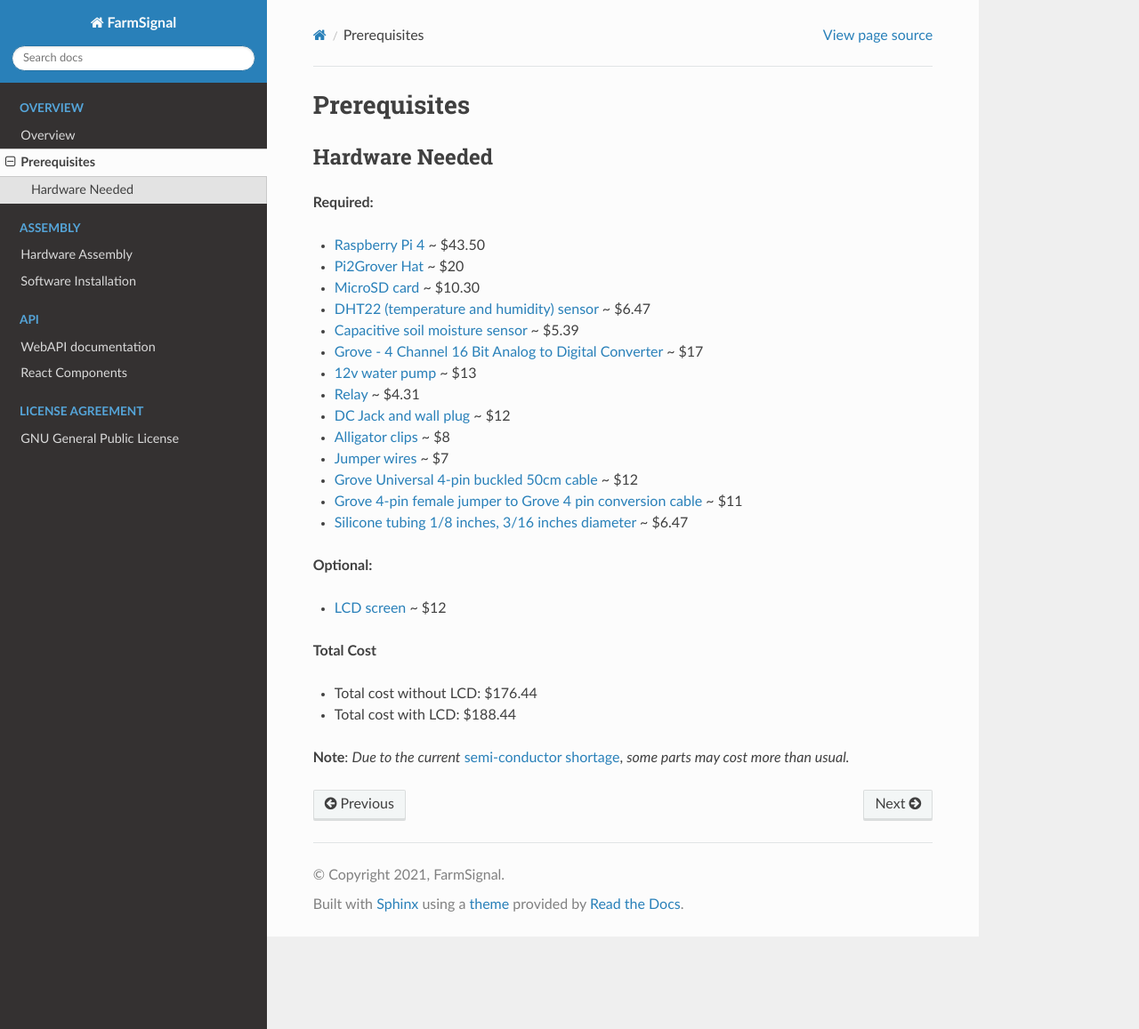
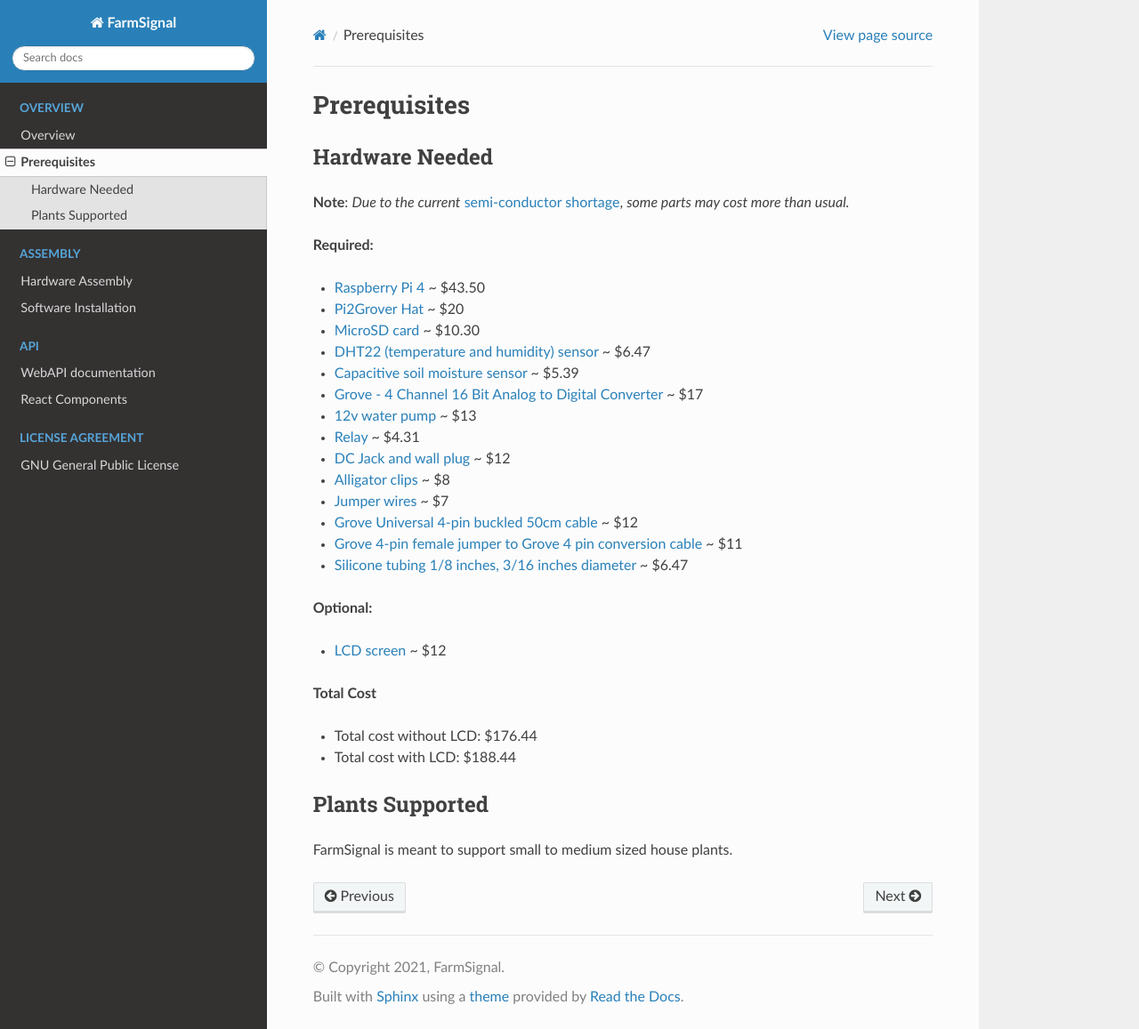
Before and after one commit to AlanConstantino/FarmSignal, a Sphinx documentation site: the page built from docs/overview/prerequisites.rst, in a window 1280 px wide and 1157 px high. Shown: the whole window at 89% size. Built offline with Sphinx 7.4.7 and the Read the Docs theme 2.0.0, drawn with Linux system fonts in a browser that asks for light colours.

Commit message:
Added plant supported section

```diff
--- a/docs/overview/prerequisites.rst
+++ b/docs/overview/prerequisites.rst
@@ -6,6 +6,8 @@ Prerequisites
 
 Hardware Needed
 ---------------
+
+**Note**: *Due to the current* `semi-conductor shortage <https://www.theguardian.com/business/2021/mar/21/global-shortage-in-computer-chips-reaches-crisis-point>`_, *some parts may cost more than usual.*
 
 **Required:**
 
@@ -33,4 +35,7 @@ Hardware Needed
 - Total cost without LCD: $176.44
 - Total cost with LCD: $188.44
 
-**Note**: *Due to the current* `semi-conductor shortage <https://www.theguardian.com/business/2021/mar/21/global-shortage-in-computer-chips-reaches-crisis-point>`_, *some parts may cost more than usual.*
+Plants Supported
+----------------
+
+FarmSignal is meant to support small to medium sized house plants.
```
Also changed, not shown: 5 other files.
